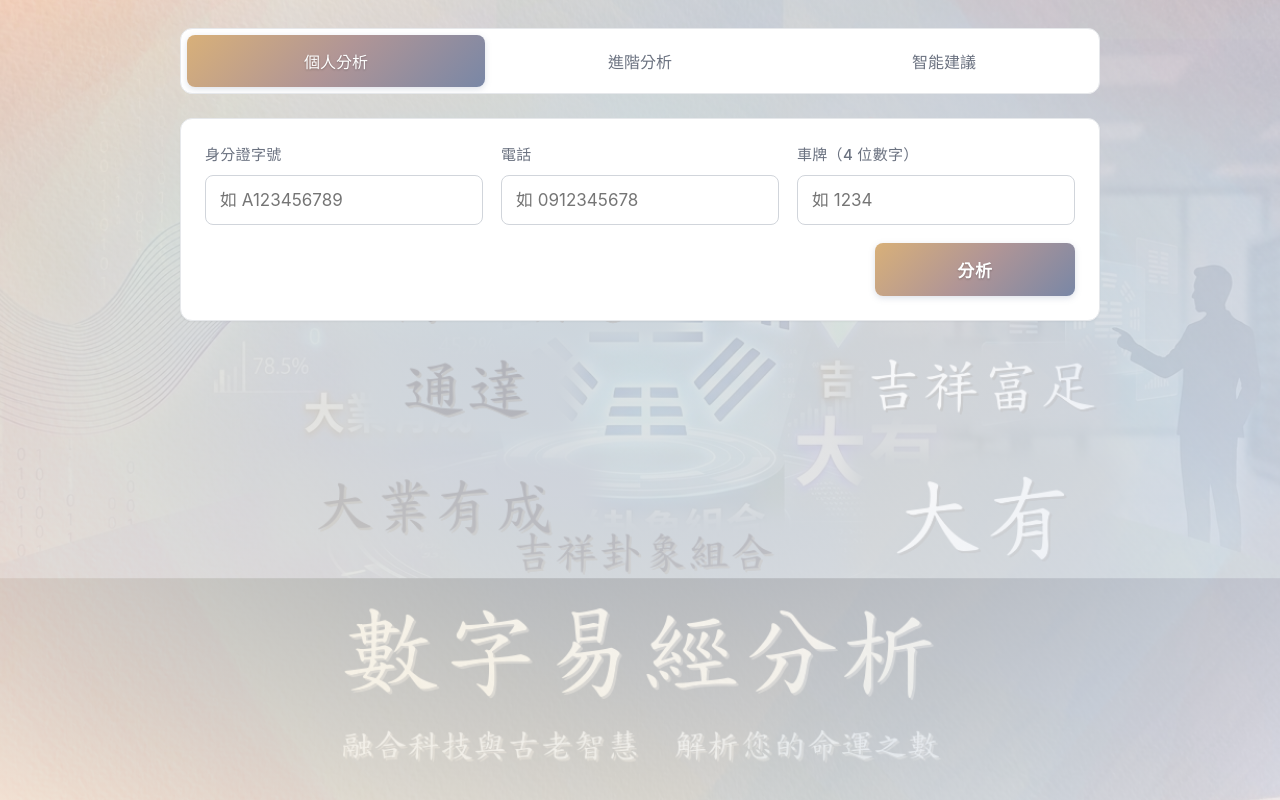
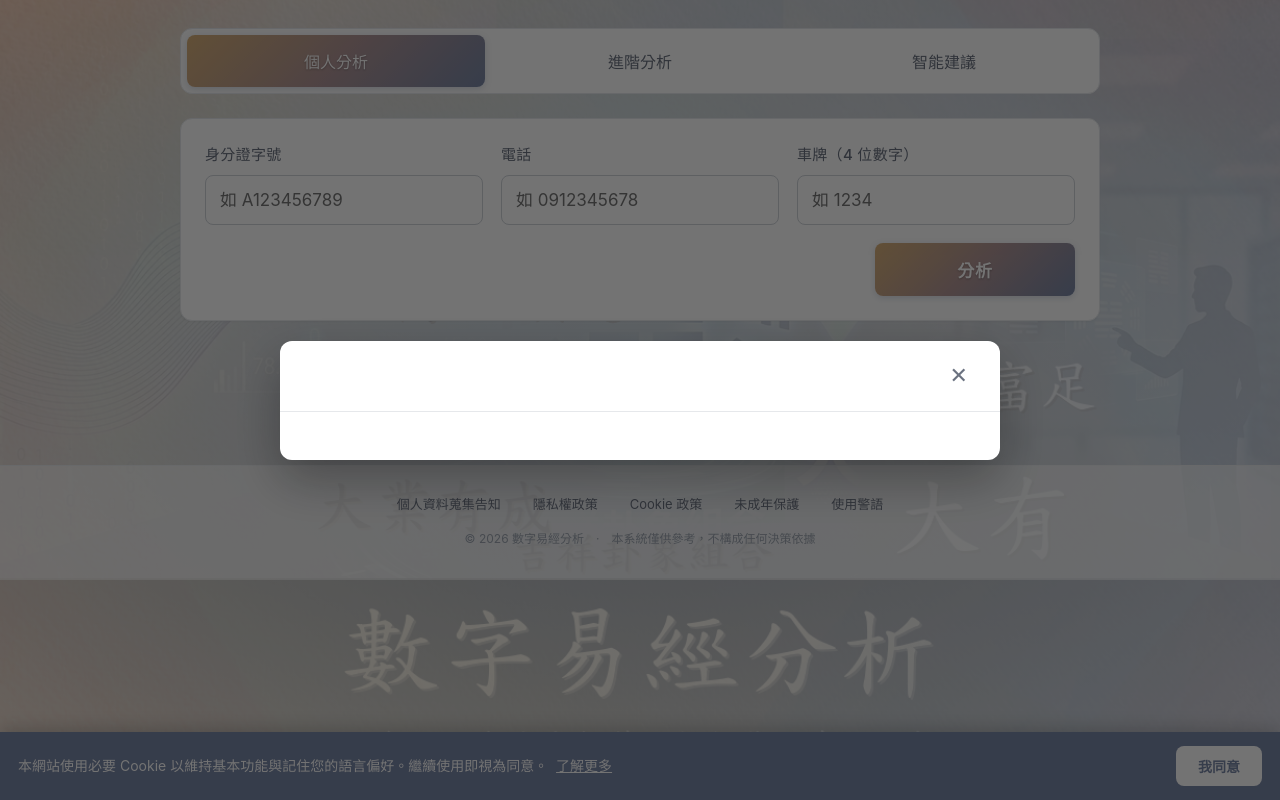
Before and after one commit to wuyuten945/numerology-easing, a Flask app: page / in a window 1280 px wide. Run offline with Flask 3, Linux system fonts and the light colour scheme.

Commit message:
Add legal compliance: footer + Cookie banner + 5 legal modals (個資/隱私/Cookie/未成年/警語)

```diff
--- a/static/css/style.css
+++ b/static/css/style.css
@@ -988,6 +988,179 @@
   font-size: 15px;
 }
 
+/* ─── 法遵 Footer + Cookie banner + Modal ─── */
+.legal-footer {
+  margin-top: 40px;
+  padding: 24px 16px 32px;
+  background: rgba(255,255,255,0.55);
+  border-top: 1px solid var(--border);
+  text-align: center;
+}
+.legal-links {
+  display: flex;
+  flex-wrap: wrap;
+  justify-content: center;
+  gap: 8px 16px;
+  margin-bottom: 12px;
+}
+.legal-links button {
+  background: none;
+  border: none;
+  color: var(--text-muted);
+  font-size: 13px;
+  font-family: inherit;
+  cursor: pointer;
+  padding: 4px 8px;
+  border-radius: 4px;
+  transition: background 0.15s;
+}
+.legal-links button:hover {
+  background: rgba(0,0,0,0.05);
+  color: var(--text);
+}
+.legal-copy {
+  font-size: 12px;
+  color: var(--text-subtle);
+  line-height: 1.6;
+}
+
+.cookie-banner {
+  position: fixed;
+  bottom: 0;
+  left: 0;
+  right: 0;
+  background: var(--accent-solid);
+  color: #fff;
+  padding: 14px 18px;
+  display: flex;
+  align-items: center;
+  justify-content: space-between;
+  gap: 14px;
+  z-index: 100;
+  box-shadow: 0 -4px 16px rgba(0,0,0,0.18);
+  flex-wrap: wrap;
+}
+.cookie-text { font-size: 14px; line-height: 1.55; flex: 1; min-width: 200px; }
+.cookie-link {
+  background: none;
+  border: none;
+  color: #fff;
+  text-decoration: underline;
+  cursor: pointer;
+  font-size: 14px;
+  padding: 0 4px;
+}
+.cookie-accept {
+  background: #fff;
+  color: var(--accent-solid);
+  border: none;
+  padding: 10px 22px;
+  border-radius: var(--radius-sm);
+  font-size: 14px;
+  font-weight: 700;
+  cursor: pointer;
+  font-family: inherit;
+  white-space: nowrap;
+}
+
+.legal-modal {
+  position: fixed;
+  inset: 0;
+  z-index: 200;
+  display: flex;
+  align-items: center;
+  justify-content: center;
+  padding: 16px;
+}
+.legal-modal-backdrop {
+  position: absolute;
+  inset: 0;
+  background: rgba(0,0,0,0.55);
+}
+.legal-modal-card {
+  position: relative;
+  background: #fff;
+  border-radius: var(--radius);
+  max-width: 720px;
+  width: 100%;
+  max-height: 88vh;
+  display: flex;
+  flex-direction: column;
+  box-shadow: 0 20px 50px rgba(0,0,0,0.3);
+}
+.legal-modal-head {
+  display: flex;
+  align-items: center;
+  justify-content: space-between;
+  padding: 20px 24px;
+  border-bottom: 1px solid var(--border);
+}
+.legal-modal-head h2 { font-size: 20px; font-weight: 700; }
+.legal-close {
+  background: none;
+  border: none;
+  font-size: 22px;
+  cursor: pointer;
+  color: var(--text-muted);
+  padding: 4px 8px;
+  line-height: 1;
+}
+.legal-modal-body {
+  padding: 20px 24px 28px;
+  overflow-y: auto;
+  font-size: 15px;
+  line-height: 1.75;
+  color: var(--text);
+}
+.legal-modal-body h3 {
+  font-size: 16px;
+  font-weight: 700;
+  margin: 18px 0 8px;
+  color: var(--text);
+}
+.legal-modal-body p { margin: 8px 0; }
+.legal-modal-body ul, .legal-modal-body ol { margin: 8px 0 8px 24px; }
+.legal-modal-body li { margin: 4px 0; }
+.legal-modal-body strong { color: var(--text); font-weight: 700; }
+.legal-meta {
+  font-size: 12px;
+  color: var(--text-subtle);
+  margin-top: 18px;
+  border-top: 1px dashed var(--border);
+  padding-top: 10px;
+}
+.legal-warning {
+  background: #fef3c7;
+  border-left: 4px solid #d97706;
+  padding: 12px 16px;
+  border-radius: var(--radius-sm);
+  margin-bottom: 14px;
+}
+.legal-warning p { margin: 4px 0; }
+.legal-table {
+  width: 100%;
+  border-collapse: collapse;
+  font-size: 14px;
+  margin: 10px 0;
+}
+.legal-table th, .legal-table td {
+  padding: 8px 10px;
+  border: 1px solid var(--border);
+  text-align: left;
+}
+.legal-table th { background: var(--bg); font-weight: 700; }
+
+@media (max-width: 640px) {
+  .legal-footer { padding: 20px 14px 28px; }
+  .legal-links button { font-size: 12px; padding: 6px 10px; }
+  .cookie-banner { flex-direction: column; align-items: stretch; padding: 12px 14px; }
+  .cookie-accept { width: 100%; padding: 12px; }
+  .legal-modal-card { max-height: 92vh; }
+  .legal-modal-head { padding: 16px 18px; }
+  .legal-modal-head h2 { font-size: 17px; }
+  .legal-modal-body { padding: 16px 18px 22px; font-size: 14px; }
+}
+
 /* ═══ 行動裝置（≤640px）═══════════════════════ */
 @media (max-width: 640px) {
   body { font-size: 16px; }
--- /dev/null
+++ b/static/js/legal.js
@@ -0,0 +1,174 @@
+// 法遵內容（個資、隱私、Cookie、未成年、警語）+ Modal + Cookie banner
+
+const LEGAL_CONTENT = {
+  "personal-data": {
+    title: "個人資料蒐集告知",
+    body: `
+<p>依據《個人資料保護法》第 8 條，本系統於使用者主動輸入下列資料時進行蒐集、處理及利用：</p>
+<ul>
+  <li><strong>身分證字號</strong>：用於計算個人先天磁場與年齡時間軸分析。</li>
+  <li><strong>電話號碼</strong>：用於分析該號碼之磁場組合。</li>
+  <li><strong>車牌號碼</strong>：用於分析車牌之磁場組合。</li>
+</ul>
+<p><strong>蒐集目的</strong>：提供數字易經分析服務、智能推薦演算。</p>
+<p><strong>利用期間</strong>：分析完成後，輸入欄位即時清空，不於伺服器或瀏覽器留存任何個資。</p>
+<p><strong>利用方式</strong>：所有運算於使用者瀏覽器與我方伺服器即時完成，分析結果不寫入資料庫、不傳輸至第三方。</p>
+<p><strong>利用對象</strong>：僅限本服務內部運算，不對外提供。</p>
+<p><strong>權利行使</strong>：依個資法第 3 條，您得隨時請求查詢、更正、刪除您的個人資料，或停止蒐集、處理及利用。</p>
+<p><strong>不提供之影響</strong>：未提供將無法獲得對應的個人化分析結果。</p>
+`,
+  },
+  "privacy": {
+    title: "隱私權政策",
+    body: `
+<h3>1. 適用範圍</h3>
+<p>本政策適用於您使用本平台所提供的所有服務。</p>
+
+<h3>2. 資訊蒐集</h3>
+<p>本平台僅在您主動輸入時暫存個人輸入資料於瀏覽器記憶體中。一經查詢結束或關閉頁面，資料即清除，不會存入伺服器資料庫。</p>
+
+<h3>3. 自動蒐集資訊</h3>
+<p>為維護服務運作，伺服器可能記錄訪問時間、瀏覽器類型、來源 IP（不含個人識別資訊）。</p>
+
+<h3>4. 資料安全</h3>
+<p>本平台採 HTTPS 加密傳輸，分析資料不寫入永久儲存。但網路傳輸無法 100% 保證安全，請您自行評估風險。</p>
+
+<h3>5. 資料分享</h3>
+<p>本平台<strong>不會</strong>將您的輸入內容分享、出售或轉移給任何第三方。</p>
+
+<h3>6. 您的權利</h3>
+<p>您可隨時：</p>
+<ul>
+  <li>停止使用本服務</li>
+  <li>清除瀏覽器快取與 Cookie</li>
+  <li>請求說明我們蒐集之資料項目</li>
+</ul>
+
+<h3>7. 政策變更</h3>
+<p>本政策如有變更，將於本頁更新並標註修訂日期。</p>
+
+<p class="legal-meta">最後更新：2026-05-04</p>
+`,
+  },
+  "cookie": {
+    title: "Cookie 政策",
+    body: `
+<h3>什麼是 Cookie</h3>
+<p>Cookie 是儲存在您裝置上的小型文字檔，用於記住您的偏好設定。</p>
+
+<h3>本網站使用的 Cookie 類型</h3>
+<table class="legal-table">
+  <tr><th>類型</th><th>用途</th><th>保存期限</th></tr>
+  <tr><td>必要 Cookie</td><td>維持頁面正常運作（如分頁狀態）</td><td>關閉瀏覽器即清除</td></tr>
+  <tr><td>偏好 Cookie</td><td>記住您的同意狀態</td><td>1 年</td></tr>
+</table>
+
+<h3>本網站<strong>不</strong>使用</h3>
+<ul>
+  <li>追蹤分析 Cookie（如 Google Analytics）</li>
+  <li>廣告 Cookie</li>
+  <li>第三方社交媒體 Cookie</li>
+</ul>
+
+<h3>如何拒絕 Cookie</h3>
+<p>您可於瀏覽器設定中關閉 Cookie，但部分功能（如記住已同意）將無法運作。</p>
+
+<p class="legal-meta">最後更新：2026-05-04</p>
+`,
+  },
+  "minor": {
+    title: "未成年保護政策",
+    body: `
+<h3>適用對象</h3>
+<p>本平台依《兒童及少年福利與權益保障法》制定下列政策。</p>
+
+<h3>未成年使用</h3>
+<ul>
+  <li>未滿 <strong>18 歲</strong> 之未成年人，使用本服務應取得法定代理人（父母或監護人）之同意。</li>
+  <li>未滿 <strong>7 歲</strong> 之兒童，請由法定代理人陪同並代為操作。</li>
+</ul>
+
+<h3>家長 / 監護人責任</h3>
+<p>請家長協助未成年子女理解：</p>
+<ul>
+  <li>本系統僅為命理數字分析參考，<strong>非醫療、教育或人生決策建議</strong>。</li>
+  <li>分析結果僅供娛樂與自我了解，不應據以做出重大決定。</li>
+  <li>切勿因分析結果產生焦慮或自我否定。</li>
+</ul>
+
+<h3>資料保護</h3>
+<p>本平台不主動蒐集未成年人之個人資料，亦不針對未成年提供任何加值服務。</p>
+
+<p class="legal-meta">最後更新：2026-05-04</p>
+`,
+  },
+  "disclaimer": {
+    title: "使用警語",
+    body: `
+<div class="legal-warning">
+  <p><strong>⚠️ 重要聲明</strong></p>
+  <p>數字易經分析屬於<strong>傳統命理參考工具</strong>，<strong>非科學依據</strong>，亦非醫療、心理諮商、財務或法律建議。</p>
+</div>
+
+<h3>使用須知</h3>
+<ol>
+  <li><strong>僅供參考、自我了解、娛樂用途</strong>，請理性看待結果。</li>
+  <li><strong>不構成任何決策依據</strong>——重大事項（婚姻、健康、投資、簽約等）請諮詢相關專業人士。</li>
+  <li>分析結果<strong>無法 100% 準確預測</strong>個人運勢或事件發展。</li>
+  <li>切勿因分析結果而過度焦慮、自我否定或對他人產生偏見。</li>
+  <li>本平台所提供的「智能建議」（號碼推薦）僅為磁場組合計算，<strong>不保證實際效果</strong>。</li>
+</ol>
+
+<h3>免責聲明</h3>
+<p>使用者依本平台分析結果所做之任何決策、行為或衍生後果，<strong>本平台概不承擔任何責任</strong>。</p>
+
+<p class="legal-meta">最後更新：2026-05-04</p>
+`,
+  },
+};
+
+// ── Modal 控制 ──
+function openLegal(key) {
+  const data = LEGAL_CONTENT[key];
+  if (!data) return;
+  document.getElementById("legal-modal-title").textContent = data.title;
+  document.getElementById("legal-modal-body").innerHTML = data.body;
+  document.getElementById("legal-modal").hidden = false;
+  document.body.style.overflow = "hidden";
+}
+
+function closeLegal() {
+  document.getElementById("legal-modal").hidden = true;
+  document.body.style.overflow = "";
+}
+
+document.addEventListener("click", (e) => {
+  const trigger = e.target.closest("[data-legal]");
+  if (trigger) {
+    e.preventDefault();
+    openLegal(trigger.dataset.legal);
+    return;
+  }
+  if (e.target.closest("[data-close]")) {
+    closeLegal();
+  }
+});
+
+document.addEventListener("keydown", (e) => {
+  if (e.key === "Escape") closeLegal();
+});
+
+// ── Cookie 同意條 ──
+const COOKIE_KEY = "cookie-consent-v1";
+const banner = document.getElementById("cookie-banner");
+const acceptBtn = document.getElementById("cookie-accept");
+
+if (banner && acceptBtn) {
+  if (!localStorage.getItem(COOKIE_KEY)) {
+    banner.hidden = false;
+  }
+  acceptBtn.addEventListener("click", () => {
+    localStorage.setItem(COOKIE_KEY, "accepted-" + Date.now());
+    banner.hidden = true;
+  });
+}
--- a/templates/index.html
+++ b/templates/index.html
@@ -56,6 +56,40 @@
     </main>
   </div>
 
+  <!-- ─── Footer 法遵連結 ──────────────────── -->
+  <footer class="legal-footer">
+    <div class="legal-links">
+      <button type="button" data-legal="personal-data">個人資料蒐集告知</button>
+      <button type="button" data-legal="privacy">隱私權政策</button>
+      <button type="button" data-legal="cookie">Cookie 政策</button>
+      <button type="button" data-legal="minor">未成年保護</button>
+      <button type="button" data-legal="disclaimer">使用警語</button>
+    </div>
+    <div class="legal-copy">© 2026 數字易經分析　·　本系統僅供參考，不構成任何決策依據</div>
+  </footer>
+
+  <!-- ─── Cookie 同意條 ────────────────────── -->
+  <div id="cookie-banner" class="cookie-banner" hidden>
+    <div class="cookie-text">
+      本網站使用必要 Cookie 以維持基本功能與記住您的語言偏好。繼續使用即視為同意。
+      <button type="button" data-legal="cookie" class="cookie-link">了解更多</button>
+    </div>
+    <button type="button" id="cookie-accept" class="cookie-accept">我同意</button>
+  </div>
+
+  <!-- ─── 法遵內容 Modal ──────────────────── -->
+  <div id="legal-modal" class="legal-modal" hidden>
+    <div class="legal-modal-backdrop" data-close></div>
+    <div class="legal-modal-card">
+      <div class="legal-modal-head">
+        <h2 id="legal-modal-title"></h2>
+        <button type="button" class="legal-close" data-close aria-label="關閉">✕</button>
+      </div>
+      <div id="legal-modal-body" class="legal-modal-body"></div>
+    </div>
+  </div>
+
+  <script src="{{ url_for('static', filename='js/legal.js') }}"></script>
   <script src="{{ url_for('static', filename='js/app.js') }}"></script>
 </body>
 </html>
```
